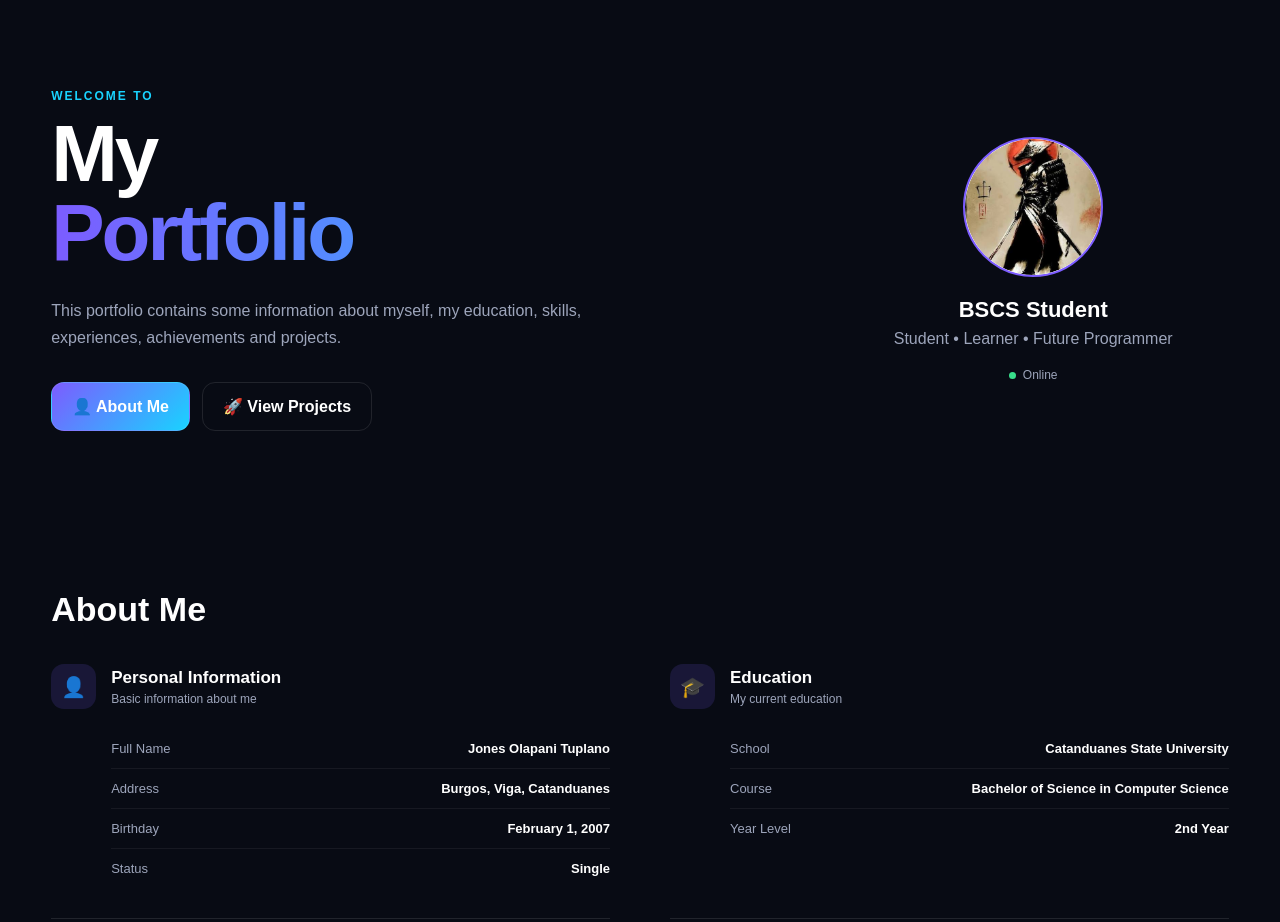
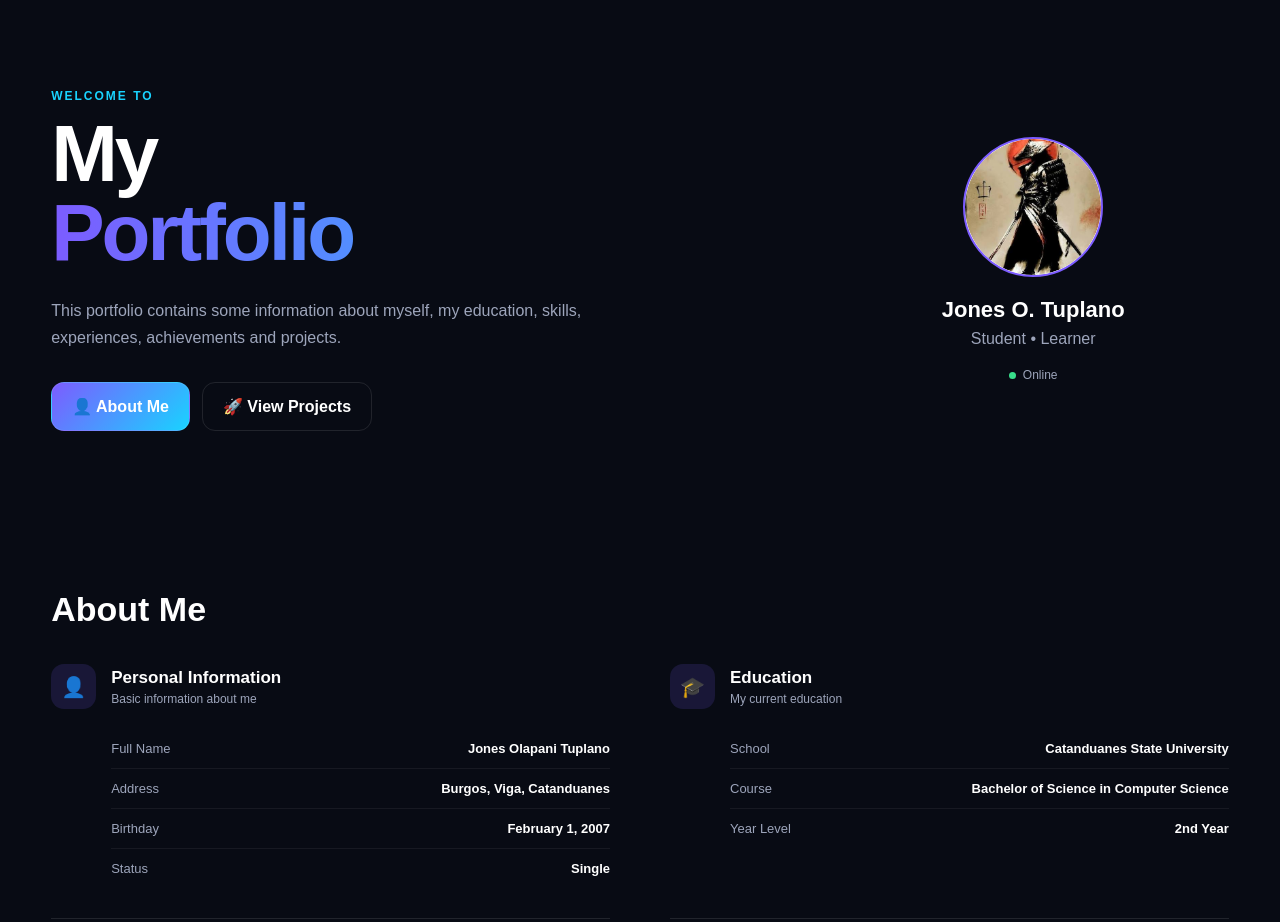
Before and after one commit to gerdawn8-pixel/my-website, a plain HTML site: page index.html in a window 1280 px wide. Shown: the top 922 px of the page. Drawn offline with Linux system fonts and the light colour scheme.

Commit message:
Update index.html

```diff
--- a/index.html
+++ b/index.html
@@ -42,9 +42,9 @@
     <img src="images.jpeg" alt="My Profile Picture">
 </div>
 
-            <h2>BSCS Student</h2>
+            <h2>Jones O. Tuplano</h2>
 
-            <p>Student • Learner • Future Programmer</p>
+            <p>Student • Learner </p>
 
             <div class="status">
                 <span></span>
```
